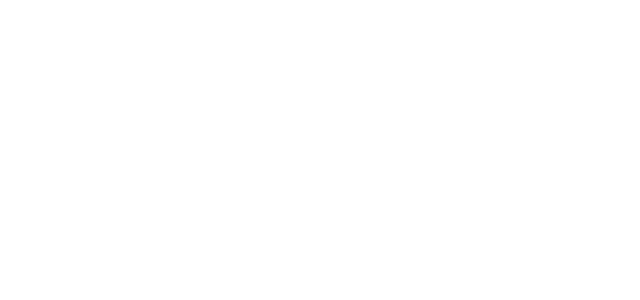
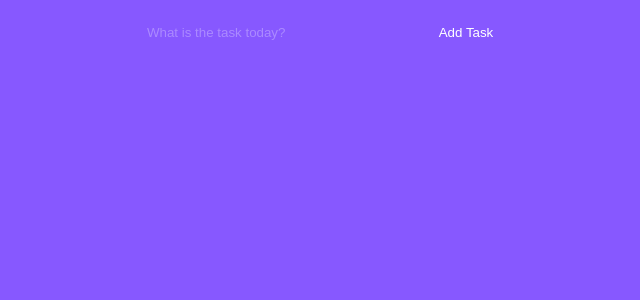
Before and after one commit to zee47414/tailnode, a React (Create React App) app: page / in a window 1280 px wide. Shown: the top 300 px of the page, without its empty margins (324-964 px from the left). Built offline with nearby package versions, Linux system fonts and the light colour scheme.

Commit message:
added todo form

```diff
--- a/src/App.css
+++ b/src/App.css
@@ -1,38 +1,41 @@
+* {
+  margin: 0;
+  padding: 0;
+  box-sizing: border-box;
+}
+body {
+  background: #8758ff;
+  display: flex;
+  justify-content: center;
+  align-items: center;
+}
+
 .App {
   text-align: center;
 }
-
-.App-logo {
-  height: 40vmin;
-  pointer-events: none;
+.TodoForm {
+  width: 100%;
+  margin-bottom: 1rem;
+}
+.todo-input {
+  outline: none;
+  background: none;
+  border: 1px solid #8758ff;
+  padding: 0.5rem 1rem;
+  margin-top: 1rem;
+  margin-bottom: 2rem;
+  width: 300px;
+  color: #fff;
 }
 
-@media (prefers-reduced-motion: no-preference) {
-  .App-logo {
-    animation: App-logo-spin infinite 20s linear;
-  }
+.todo-input::placeholder {
+  color: #ffffff4d;
 }
 
-.App-header {
-  background-color: #282c34;
-  min-height: 100vh;
-  display: flex;
-  flex-direction: column;
-  align-items: center;
-  justify-content: center;
-  font-size: calc(10px + 2vmin);
-  color: white;
+.todo-btn {
+  background: #8758ff;
+  color: #fff;
+  border: none;
+  padding: 0.55rem;
+  cursor: pointer;
 }
-
-.App-link {
-  color: #61dafb;
-}
-
-@keyframes App-logo-spin {
-  from {
-    transform: rotate(0deg);
-  }
-  to {
-    transform: rotate(360deg);
-  }
-}
--- a/src/App.js
+++ b/src/App.js
@@ -1,5 +1,5 @@
 
-import TodoWrapper from '../TodoWrapper';
+import TodoWrapper from './Components/TodoWrapper';
 import './App.css';
 
 function App() {
--- /dev/null
+++ b/src/Components/TodoForm.js
@@ -0,0 +1,13 @@
+import React, {useState} from 'react'
+
+ const TodoForm = () => {
+
+  return (
+    <form  className="TodoForm">
+    <input type="text"  className="todo-input" placeholder='What is the task today?' />
+    <button type="submit" className='todo-btn'>Add Task</button>
+  </form>
+  )
+}
+
+export default TodoForm;
--- a/TodoWrapper.js
+++ b/src/Components/TodoWrapper.js
@@ -1,8 +1,11 @@
 import React from "react";
+import TodoForm from "./TodoForm";
 
 function TodoWrapper() {
     return(
-        <div></div>
+        <div>
+            <TodoForm />
+        </div>
     )
 }
 export default TodoWrapper;
```
Also changed, not shown: src/Components/EditTodoForm.js (added).
